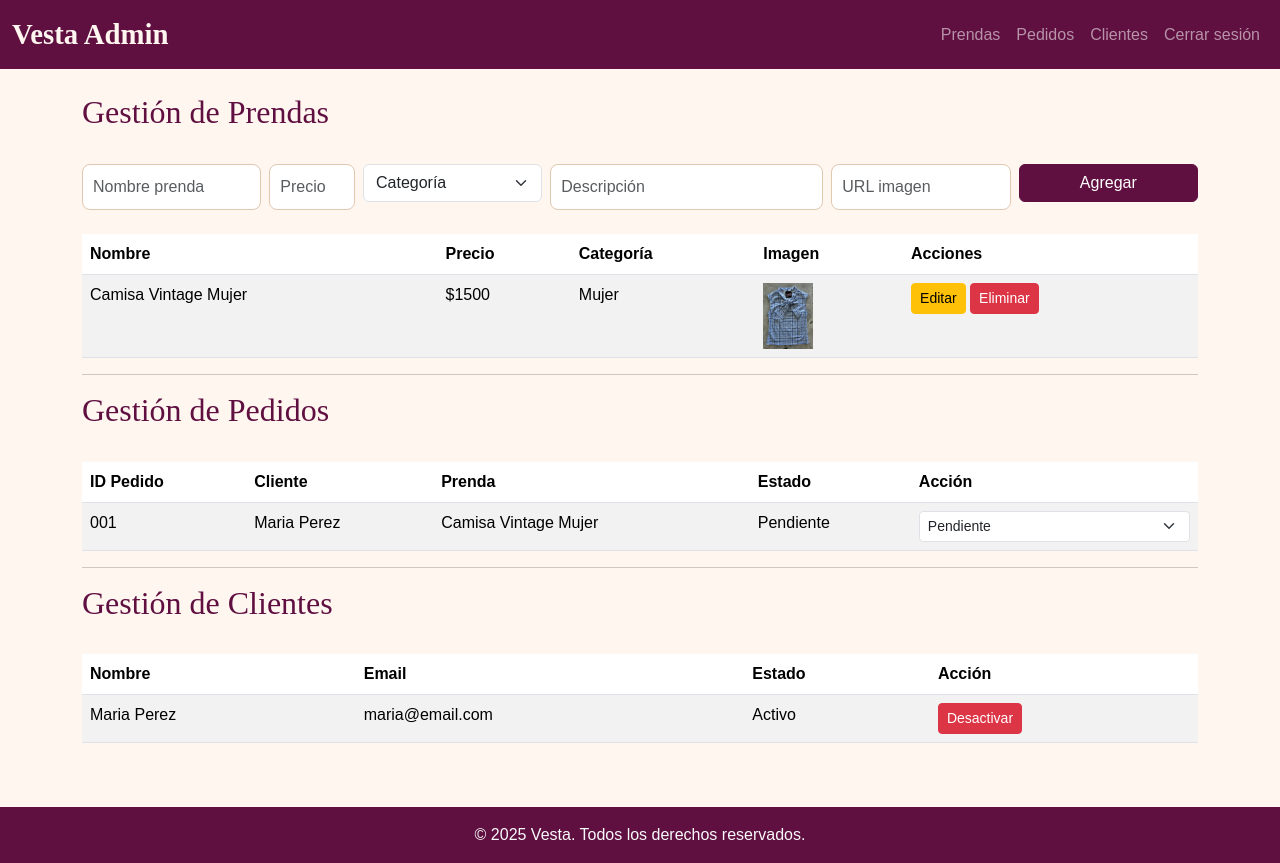
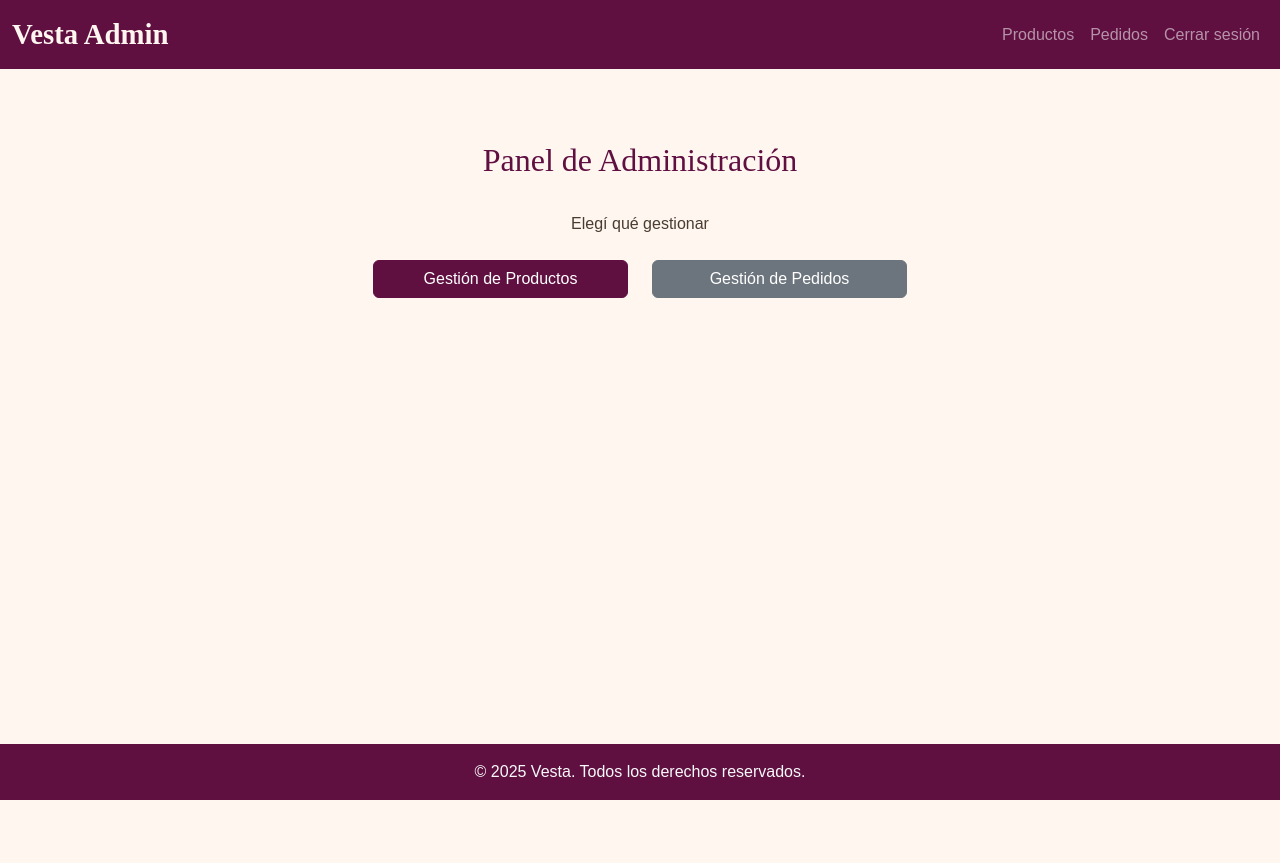
Before and after one commit to facultadjuana-design/vesta, a PHP site: page /admin.html in a window 1280 px wide. After the commit the page ends 800 px from the top, so only its background shows below. Run offline with PHP 8.4, Linux system fonts and the light colour scheme.

Commit message:
agregue pantallas

```diff
--- a/admin.html
+++ b/admin.html
@@ -14,15 +14,14 @@
 <!-- Navbar -->
 <nav class="navbar navbar-expand-lg navbar-dark bg-vintage">
   <div class="container-fluid">
-     <a class="navbar-brand" href="#">Vesta Admin</a>
+    <a class="navbar-brand" href="admin.html">Vesta Admin</a>
     <button class="navbar-toggler" type="button" data-bs-toggle="collapse" data-bs-target="#navbarNav">
       <span class="navbar-toggler-icon"></span>
     </button>
     <div class="collapse navbar-collapse" id="navbarNav">
       <ul class="navbar-nav ms-auto">
-         <li class="nav-item"><a class="nav-link" href="#">Prendas</a></li>
-         <li class="nav-item"><a class="nav-link" href="#">Pedidos</a></li>
-         <li class="nav-item"><a class="nav-link" href="#">Clientes</a></li>
+        <li class="nav-item"><a class="nav-link" href="admin-productos.html">Productos</a></li>
+        <li class="nav-item"><a class="nav-link" href="admin-pedidos.html">Pedidos</a></li>
         <li class="nav-item"><a class="nav-link" href="index.html">Cerrar sesión</a></li>
       </ul>
     </div>
@@ -30,116 +29,19 @@
 </nav>
 
 
- <div class="container mt-4">
-   <h2>Gestión de Prendas</h2>
-
-
-   <!-- Formulario agregar prenda -->
-   <form id="formAgregarPrenda" class="mb-4">
-     <div class="row g-2">
-       <div class="col-md-2">
-         <input type="text" class="form-control" placeholder="Nombre prenda" required>
-       </div>
-       <div class="col-md-1">
-         <input type="number" class="form-control" placeholder="Precio" required>
-       </div>
-       <div class="col-md-2">
-         <select class="form-select">
-           <option value="">Categoría</option>
-           <option value="mujer">Mujer</option>
-           <option value="hombre">Hombre</option>
-         </select>
+ <div class="container mt-4" style="flex:1">
+   <div class="container text-center mt-5">
+     <h2>Panel de Administración</h2>
+     <p>Elegí qué gestionar</p>
+     <div class="row justify-content-center mt-4">
+       <div class="col-md-3">
+         <a href="admin-productos.html" class="btn btn-primary w-100">Gestión de Productos</a>
        </div>
        <div class="col-md-3">
-         <input type="text" class="form-control" placeholder="Descripción" required>
-       </div>
-       <div class="col-md-2">
-         <input type="text" class="form-control" placeholder="URL imagen" required>
-       </div>
-       <div class="col-md-2">
-         <button type="submit" class="btn btn-primary w-100">Agregar</button>
+         <a href="admin-pedidos.html" class="btn btn-secondary w-100">Gestión de Pedidos</a>
        </div>
      </div>
-   </form>
-
-
-   <!-- Tabla de prendas -->
-   <table class="table table-striped" id="tablaPrendas">
-     <thead>
-       <tr>
-         <th>Nombre</th>
-         <th>Precio</th>
-         <th>Categoría</th>
-         <th>Imagen</th>
-         <th>Acciones</th>
-       </tr>
-     </thead>
-     <tbody>
-       <tr>
-         <td>Camisa Vintage Mujer</td>
-         <td>$1500</td>
-         <td>Mujer</td>
-         <td><img src="img/camisa1.jpeg" alt="Camisa" width="50"></td>
-         <td>
-           <button class="btn btn-warning btn-sm btnEditar">Editar</button>
-           <button class="btn btn-danger btn-sm btnEliminar">Eliminar</button>
-         </td>
-       </tr>
-     </tbody>
-   </table>
-
-
-   <hr>
-   <h2>Gestión de Pedidos</h2>
-   <table class="table table-striped" id="tablaPedidos">
-     <thead>
-       <tr>
-         <th>ID Pedido</th>
-         <th>Cliente</th>
-         <th>Prenda</th>
-         <th>Estado</th>
-         <th>Acción</th>
-       </tr>
-     </thead>
-     <tbody>
-       <tr>
-         <td>001</td>
-         <td>Maria Perez</td>
-         <td>Camisa Vintage Mujer</td>
-         <td>Pendiente</td>
-         <td>
-           <select class="form-select form-select-sm">
-             <option value="pendiente">Pendiente</option>
-             <option value="preparacion">En preparación</option>
-             <option value="enviado">Enviado</option>
-             <option value="entregado">Entregado</option>
-           </select>
-         </td>
-       </tr>
-     </tbody>
-   </table>
-
-
-   <hr>
-   <h2>Gestión de Clientes</h2>
-   <table class="table table-striped" id="tablaClientes">
-     <thead>
-       <tr>
-         <th>Nombre</th>
-         <th>Email</th>
-         <th>Estado</th>
-         <th>Acción</th>
-       </tr>
-     </thead>
-     <tbody>
-       <tr>
-         <td>Maria Perez</td>
-         <td>maria@email.com</td>
-         <td>Activo</td>
-         <td><button class="btn btn-danger btn-sm btnDesactivar">Desactivar</button></td>
-       </tr>
-     </tbody>
-   </table>
+   </div>
    </div>
 
 
@@ -147,40 +49,11 @@
  <script src="https://cdn.jsdelivr.net/npm/bootstrap@5.3.2/dist/js/bootstrap.bundle.min.js"></script>
  <script src="js/script.js"></script>
  <script>
-   // Funcionalidad eliminar prendas
-   document.querySelectorAll(".btnEliminar").forEach(btn => {
-     btn.addEventListener("click", function(){
-       this.closest("tr").remove();
-     });
-   });
-
-
-   // Funcionalidad desactivar cliente
-   document.querySelectorAll(".btnDesactivar").forEach(btn => {
-     btn.addEventListener("click", function(){
-       this.closest("tr").children[2].innerText = "Desactivado";
-     });
-   });
-
-
-   // Agregar prenda (simulado)
-   document.getElementById("formAgregarPrenda").addEventListener("submit", function(e){
-     e.preventDefault();
-     alert("Prenda agregada (simulación)");
-     this.reset();
-   });
-
-
-   // Cambiar estado de pedido
-   document.querySelectorAll("#tablaPedidos select").forEach(select => {
-     select.addEventListener("change", function(){
-       alert("Estado actualizado a: " + this.value);
-     });
-   });
+  // No JS necesario en la pantalla de selección
  </script>
 
 <!-- Footer -->
-<footer class="bg-vintage text-light text-center py-3 mt-5">
+<footer class="bg-vintage text-light text-center py-3 mt-5" style="position:relative;bottom:0;width:100%;">
   &copy; 2025 Vesta. Todos los derechos reservados.
 </footer>
 
--- a/css/style.css
+++ b/css/style.css
@@ -66,6 +66,15 @@ body {
     border-radius: 8px;
     width: 100%;
     display: block;
+  }
+
+  /* Miniatura del carrito */
+  .cart-thumb {
+    width: 140px;
+    height: auto;
+    border-radius: 8px;
+    margin-right: 12px;
+    object-fit: cover;
   }
 
   .hover-card:hover .vintage-img {
--- a/detalle.html
+++ b/detalle.html
@@ -71,7 +71,7 @@
   // Agregar al carrito
   document.getElementById('agregar-detalle').addEventListener('click', () => {
     let carrito = JSON.parse(localStorage.getItem('carrito')) || [];
-    carrito.push({ nombre, precio: parseInt(precio) });
+    carrito.push({ nombre, precio: parseInt(precio), imagen });
     localStorage.setItem('carrito', JSON.stringify(carrito));
     alert(nombre + " agregado al carrito");
   });
```
Also changed, not shown: admin-pedidos.html (added, +84 -0 lines), admin-productos.html (added, +154 -0 lines), carrito.html (+9 -5 lines), index.html (+6 -5 lines), registro.html (added, +127 -0 lines). Lines whose indentation alone changed are shown as unchanged.
